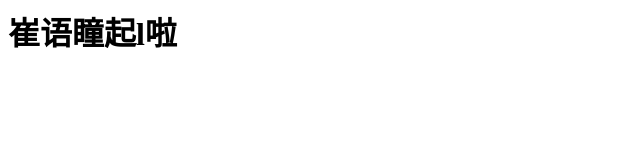
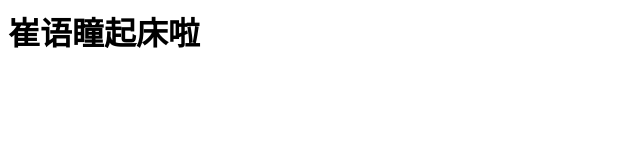
Before and after one commit to InvinciblEE8/InvinciblEE8.github.io, a plain HTML site: page index.html in a window 1280 px wide. Shown: the full height of the page, 0-640 px from the left. Drawn offline with Linux system fonts and the light colour scheme.

Commit message:
Update index.html

```diff
--- a/index.html
+++ b/index.html
@@ -1,3 +1,3 @@
 <html>
-<h1>崔语瞳起l啦</h1>
+<h1>崔语瞳起床啦</h1>
 </html>
```
